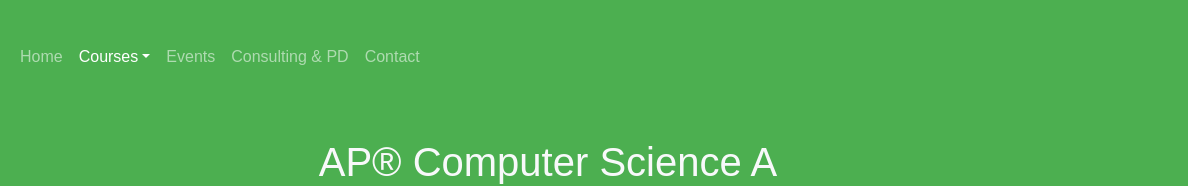
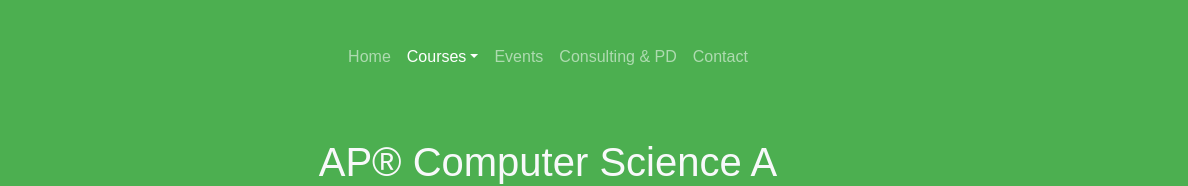
Before and after one commit to jfarouq/mrfarouq-site, a plain HTML site: page apCSA.html in a window 1280 px wide. Shown: the top 186 px of the page, 92-1280 px from the left. Drawn offline with nearby package versions, Linux system fonts and the light colour scheme; a web font is replaced by a local one.

Commit message:
Navbar: centre menu links on the page, face icon stays left
Co-Authored-By: Claude Opus 5.5 <noreply@anthropic.com>
Claude-Session: https://claude.ai/code/session_01Gg8E9nNdotD5JpZuhVZmJG

```diff
--- a/apCSA.html
+++ b/apCSA.html
@@ -26,6 +26,18 @@
   <link rel="stylesheet" href="https://cdn.jsdelivr.net/npm/bootstrap-icons/font/bootstrap-icons.css">
 
   <style>
+    /* Centre the menu links on the page; the face icon stays at the left */
+    @media (min-width: 576px) {
+      .navbar { position: relative; }
+      .navbar .navbar-nav {
+        position: absolute;
+        left: 50%;
+        top: 50%;
+        transform: translate(-50%, -50%);
+        margin: 0 !important;
+        white-space: nowrap;
+      }
+    }
     .agenda-link img {
       display: block;
       margin: 0 auto;
```
Also changed, not shown: apCSP.html (+12 -0 lines), contact.html (+12 -0 lines), default.html (+12 -0 lines), events.html (+12 -0 lines), introAI.html (+12 -0 lines), pd.html (+12 -0 lines).
